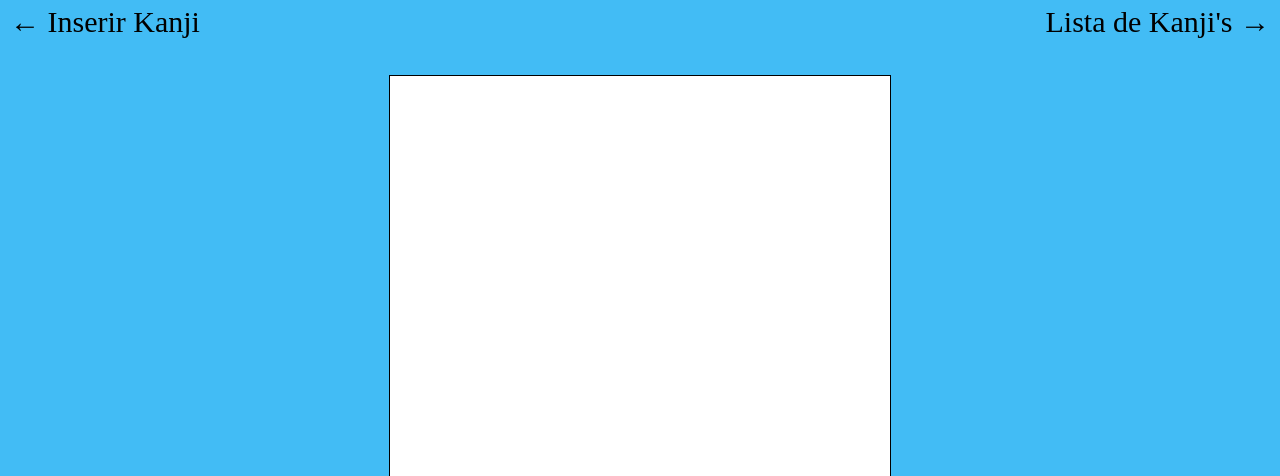
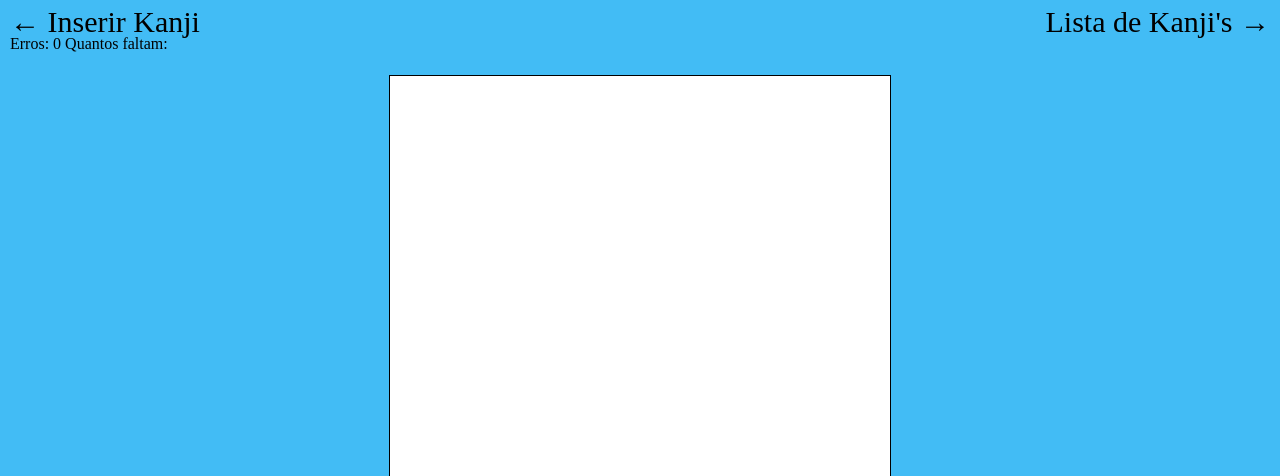
Before and after one commit to h-queiroz/Projetos, a PHP site: page / in a window 1280 px wide. Shown: the top 476 px of the page. Run offline with PHP 8.4, Linux system fonts and the light colour scheme; data that the repository does not hold is empty.

Commit message:
Adicionado espaço com quantidade de erros e quantos faltam na página inicial e alguns ajustes na documentação da mesma

```diff
--- a/anki2/classes/Kanji.php
+++ b/anki2/classes/Kanji.php
@@ -23,7 +23,7 @@ class Kanji{
   }
 
   public function list(){
-    $query = $this->pdo->query('SELECT simbolo,ntracos,english,kana,romaji FROM kanji LIMIT 2');
+    $query = $this->pdo->query('SELECT simbolo,ntracos,english,kana,romaji FROM kanji');
     $lista = $query->fetchAll(PDO::FETCH_ASSOC);
     return $lista;
   }
--- a/anki2/css/index.css
+++ b/anki2/css/index.css
@@ -1,16 +1,18 @@
 body{
   background-color: #42bcf5;
+  margin: 0;
   height: 100vh;
-  margin: 0;
   display: flex;
   flex-direction: column;
   justify-content: space-around;
   align-items: center;
 }
 
-div{
-  width: 500px;
-  /* border: solid black 1px; */
+
+/* Faz com que a barra de scrool não apareça mas mesmo assim funciona */
+body::-webkit-scrollbar {
+  width: 0px;
+  background: transparent;
 }
 
 .show-kanji{
@@ -21,11 +23,13 @@ div{
   line-height: 400px;
   font-size: 120px;
   font-family: 'M PLUS Rounded 1c';
+  width: 500px;
 }
 
 .response{
   background-color: white;
   height: 100px;
+  width: 500px;
 }
 
 .response input{
@@ -49,6 +53,12 @@ div{
   font-size: 30px;
 }
 
+.contadores{
+  position: absolute;
+  left: 10px;
+  top: 35px;
+}
+
 
 /* Link para página de Criação */
 a{
--- a/anki2/index.php
+++ b/anki2/index.php
@@ -1,35 +1,57 @@
 <!DOCTYPE html>
 <html lang="pt-br" dir="ltr">
   <head>
+    <!-- Tags Necessárias -->
     <meta charset="utf-8">
     <meta name="viewport" content="width=device-width, initial-scale=1, user-scalable=no">
     <title>Projeto Anki Melhorado</title>
+
+    <!-- Favicon -->
     <link rel="apple-touch-icon" sizes="180x180" href="ico/apple-touch-icon.png">
     <link rel="icon" type="image/png" sizes="32x32" href="ico/favicon-32x32.png">
     <link rel="icon" type="image/png" sizes="16x16" href="ico/favicon-16x16.png">
     <link rel="manifest" href="ico/site.webmanifest">
+
+    <!-- Fontes -->
     <link rel="preconnect" href="https://fonts.googleapis.com">
     <link rel="preconnect" href="https://fonts.gstatic.com" crossorigin>
     <link href="https://fonts.googleapis.com/css2?family=M+PLUS+Rounded+1c&display=swap" rel="stylesheet">
+
+    <!-- Arquivo CSS -->
     <link rel="stylesheet" href="css/index.css">
   </head>
   <body>
+    <!-- Links para outras páginas -->
     <a href="create.php" id='create'>← Inserir Kanji</a>
     <a href="list.php" id='list'>Lista de Kanji's →</a>
 
-    <div class="show-kanji">
+    <!-- Onde o Kanji será inserido -->
+    <div class="show-kanji"></div>
 
-    </div>
+    <!-- Onde você digita o romaji do Kanji mostrado -->
     <div class="response">
       <input type="text" name="Resposta" placeholder="Digite aqui a sua resposta..." maxlength="20" autofocus>
     </div>
 
-    <script type="text/javascript" src="jquery.js">
-    </script>
+    <div class="contadores">
+      <span id="erros">Erros: 0</span>
+      <span id="faltam">Quantos faltam: </span>
+    </div>
+
+    <script type="text/javascript" src="jquery.js"></script>
     <script type="text/javascript">
+      // Pegando itens do DOM
       let kanjis = [];
       let espaco = document.querySelector('.show-kanji');
       let resposta = document.querySelector('input');
+      let contadores = document.querySelector('.contadores');
+      let faltam = document.querySelector('#faltam');
+      let erros = document.querySelector('#erros');
+      let nerros = 1;
+      let height = document.body.offsetHeight;
+      let width = document.body.offsetWidth;
+      document.body.style = 'width:'+document.body.offsetWidth+'px;height:'+document.body.offsetHeight+'px';
+
       // Fazendo requisição de todos os kanjis no bando de dados
       $.ajax({
         type:'GET',
@@ -40,38 +62,43 @@
           result.forEach(function(kanji){
             kanjis.push(kanji);
           })
+          // Pegando um kanji aleatório e inserindo na variável atual e colocando a atual na tela
           let pos = Math.floor(Math.random() * (kanjis.length - 0) + 0);
           let atual = kanjis.splice(pos,1)[0];
-          console.log(atual);
           espaco.innerHTML = atual.simbolo;
+          faltam.innerHTML = "Quantos faltam: "+kanjis.length;
 
+          // Gerando Evento que se o tecla "Enter" for pressionada, fará a verificação se o que foi digitado está certo
           document.addEventListener('keypress',function(event){
+            // Se pressionar "Enter" e campo não estiver vazio..
             if (event.key == 'Enter' && resposta.value != '') {
+              // Se o que foi digitado estiver certo..
               if (resposta.value == atual.romaji) {
-                if (kanjis.length != 0) {
+                // E se não sobrar mais nenhum kanji a ser verificado
+                if (kanjis.length == 0) {
+                  // Mostre isso..
+                  espaco.style = 'background-color: green';
+                  alert('Parabéns acabaram os kanji');
+                }else{
+                  // Se não, mostre outro.
                   pos = Math.floor(Math.random() * (kanjis.length - 0) + 0);
                   atual = kanjis.splice(pos,1)[0];
                   console.log(atual);
                   console.log("Quantos faltam : "+kanjis.length);
                   espaco.innerHTML = atual.simbolo;
+                  faltam.innerHTML = "Quantos faltam: "+kanjis.length;
                   resposta.value = '';
-                }else{
-                  espaco.style = 'background-color: green';
-                  alert('Parabéns acabaram os kanji');
-                  // espaco.style = 'background-color: white';
                 }
               }else{
-                // alert('Resposta Errada');
+                // Ações para se digitou errado
+                erros.innerHTML = "Erros: "+nerros++;
                 espaco.style = 'background-color: red';
                 setTimeout(function(){
                   espaco.style = 'background-color: white';
                 },100);
-                console.log('O que você digitou : '+resposta.value);
-                resposta.value = '';
               }
             }
           })
-
         }
       })
 
```
Also changed, not shown: anki2/create.php (+5 -5 lines).
